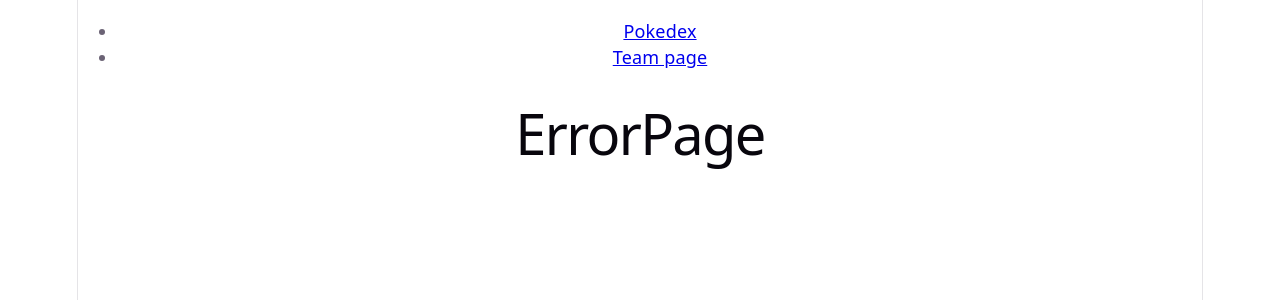
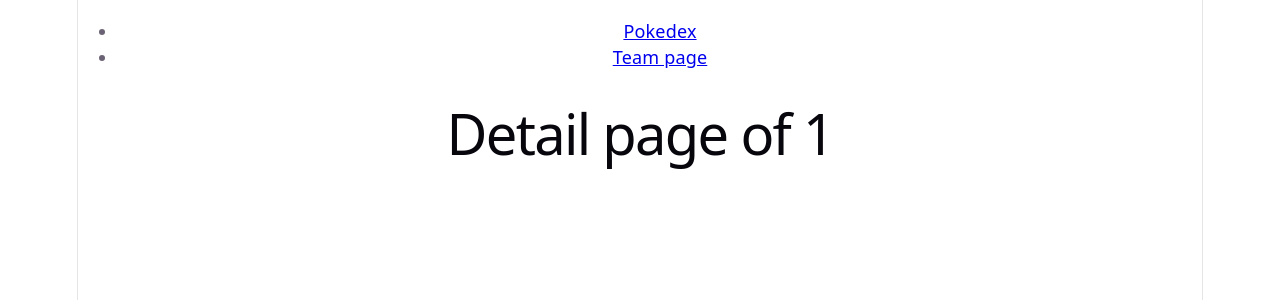
Before and after one commit to KrzysztofZaporowski/Pokedex, a React (Vite) app in the folder Pokedex/: page /pokemon/1 in a window 1280 px wide. Shown: the top 300 px of the page. Built offline with nearby package versions, Linux system fonts and the light colour scheme.

Commit message:
Change path from details to pokemon

```diff
--- a/Pokedex/src/App.tsx
+++ b/Pokedex/src/App.tsx
@@ -22,7 +22,7 @@ function App() {
         <Routes>
           <Route path="/" element={<ListPage />} />
           <Route path="/team" element={<TeamPage />} />
-          <Route path="/details/:name" element={<DetailsPage />} />
+          <Route path="/pokemon/:name" element={<DetailsPage />} />
           <Route path="*" element={<ErrorPage />} />
         </Routes>
       </main>
```
